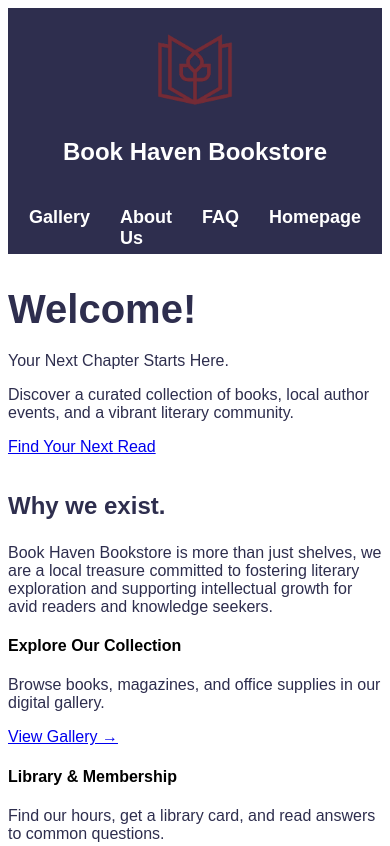
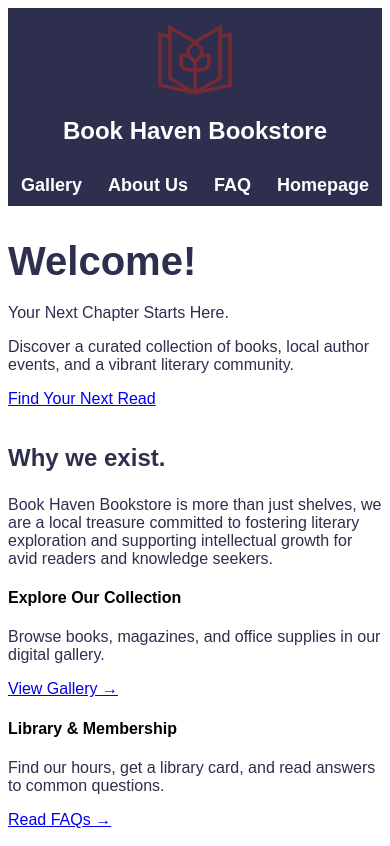
Before and after one commit to Viannie167/Book-Haven-Bookstore, a plain HTML site: page index.html in a window 390 px wide. Shown: the top 846 px of the page. Drawn offline with Linux system fonts and the light colour scheme.

Commit message:
Final fix for mobile navigation stacking using order and flex.

```diff
--- a/styles.css
+++ b/styles.css
@@ -3,13 +3,14 @@ header {
     color: #FFFFFF;               /* text color */
     padding: 20px;              /* space inside the banner */
     display: flex;
+
     align-items: center;
     justify-content: space-between;  /* space between logo+title and nav */
     gap: 20px;
 
 }
 
-header {
+header .title-container {
     display: flex;
     align-items: center;
     gap: 15px;
@@ -123,33 +124,49 @@ h3 {
 
 
 /* --- Media Query for Mobile Devices --- */
-/* This ngl has me about to cry*/
 @media (max-width: 768px) {
 
-    /* sigh */
+    /* grrr */
     header {
+        /* this has me still messed up */
         flex-wrap: wrap;
-        /* pls work*/
+
         justify-content: center;
-        padding-bottom: 5px;         /* lol */
+        padding: 10px;
+    }
 
+    header nav {
+
+        width: 100%;
+
+        order: 1;
     }
 
     header nav ul {
-        /* this has me messed up */
+        /* Distribute the links evenly across the whole width */
         width: 100%;
+        display: flex;
         justify-content: space-around;
         margin-top: 10px;
+        padding: 0;
     }
 
     header nav ul li {
-
-        margin: 0 5px;
+        /* Remove extra horizontal spacing */
+        margin: 0;
+        padding: 0;
     }
 
+    /* Reduce the size of the title to save space */
     header h1 {
         font-size: 1.5em;
+        margin: 0;
+    }
+
+    /* 4. Adjust Footer Text */
+    /* Make sure the copyright text doesn't look too wide smh!! */
+    footer p {
+        font-size: 0.8em;
+        text-align: center;
     }
 }
-
-        /* pls pls work*/
```
Also changed, not shown: 1 other file.
